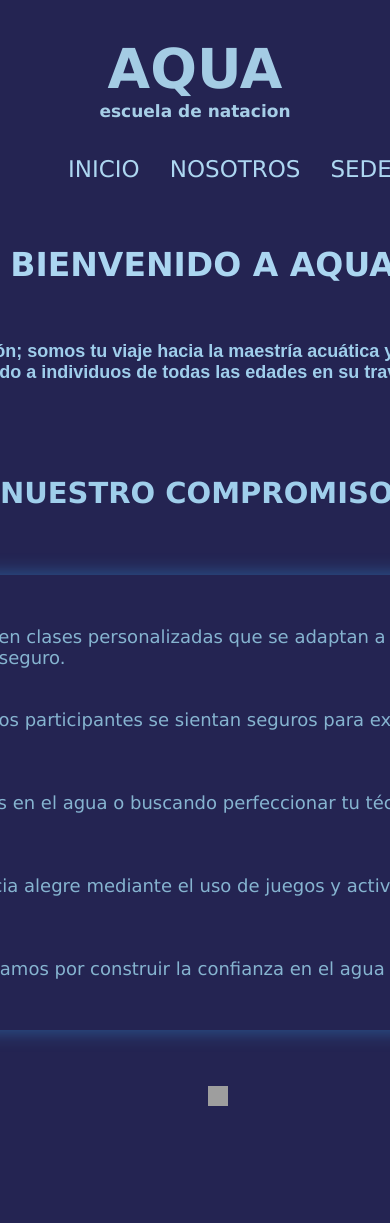
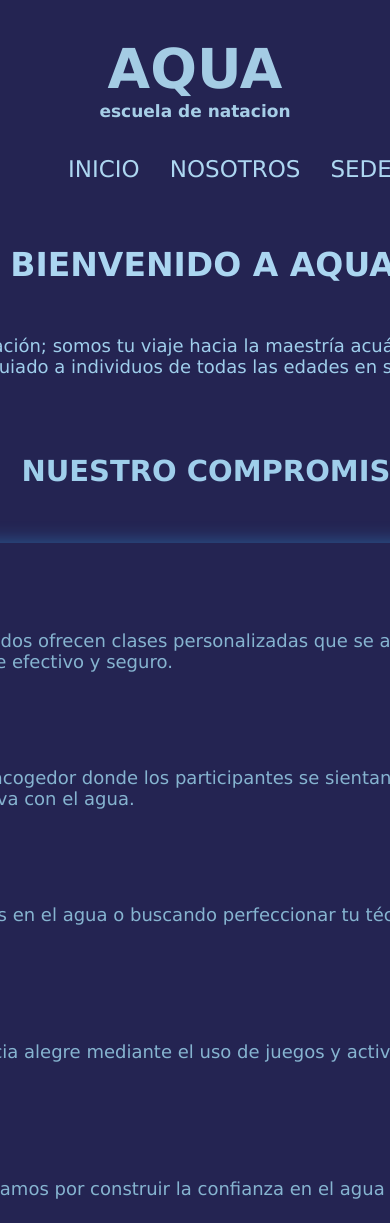
Before and after one commit to lisavaleriagauto/proyecto-final, a plain HTML site: page page/nosotros.html in a window 390 px wide. Shown: the top 1223 px of the page. Before the commit the page ends 1146 px from the top, so only its background shows below. Drawn offline with Linux system fonts and the light colour scheme; grey boxes are pictures that could not be loaded.

Commit message:
guardando cambios

```diff
--- a/css/style.css
+++ b/css/style.css
@@ -29,18 +29,16 @@ h3 {
     font-size: 25px;
 }
 
-h4 {
+h4{
     color: rgb(159, 206, 235);
     font-size: 18px;
-    font-family: sans-serif;
     margin-left: 58px;
 }
 
-h5 {
-    font-size: 24px;
-    margin-left: 30px;
-    margin-right: 15px;
-    color: rgb(159, 206, 235)
+.p-estilo{
+        color: rgb(159, 206, 235);
+        font-size: 18px;
+        margin-left: 58px;
 }
 
 .cuadro {
@@ -272,8 +270,24 @@ padding: 50px;
     grid-template-columns: repeat(2, 1fr);
 }
 
-@media screen and (max-width: 1024px) {
-    .body-body {
-        grid-template-columns: 1fr;
-    }
+/* mq mobile */
+
+@media screen and (max-width: 768px) {
+        .container{
+            grid-template-columns: 0.5fr;
+            grid-template-rows: 0.5fr;
+        }
+
+        .conteiner-prod{
+            grid-template-columns: 1fr;
+        }
+
+        .gridSEDES{
+            grid-template-columns: 1fr;
+        }
+
+        .mainNOSOTROS{
+            grid-template-columns: 0.5fr;
+            grid-template-rows: 0.5fr;
+        }
 }
--- a/page/nosotros.html
+++ b/page/nosotros.html
@@ -13,6 +13,7 @@
     <header>
         <h1>AQUA</h1>
         <h2>escuela de natacion</h2>
+        <nav>
             <ul class="navbar-css">
                 <li><a href="../index.html">INICIO</a></li>
                 <li><a href="nosotros.html">NOSOTROS</a></li>
@@ -20,38 +21,54 @@
                 <li><a href="productos.html">PRODUCTOS</a></li>
                 <li><a href="contacto.html">CONTACTO</a></li>
             </ul>
+        </nav>
+
     </header>
 
     <main class="mainNOSOTROS mainGRID">
         <h3 class="bienvenido-a-aqua">BIENVENIDO A AQUA</h3>
-        <h4>Nos enorgullece ser más que una escuela de natación; somos tu viaje hacia la maestría acuática y la
+        <p class="p-estilo">Nos enorgullece ser más que una escuela de natación; somos tu viaje hacia la maestría acuática y la
             confianza en el agua. <br>Con más de una década de experiencia, hemos guiado a individuos de todas las
-            edades en su travesía desde los primeros chapoteos hasta las técnicas de nado más avanzadas.</h4>
-        <h5 class="compromiso">NUESTRO COMPROMISO:</h5>
+            edades en su travesía desde los primeros chapoteos hasta las técnicas de nado más avanzadas.</p>
+        <h4 class="compromiso">NUESTRO COMPROMISO:</h4>
         <ul class="cuadro descripcion">
             <li>
-                <div class="font">Enseñanza Personalizada:</div>
-                <div> Instructores altamente calificados ofrecen clases personalizadas que
-                se adaptan a las necesidades únicas de cada estudiante, garantizando un aprendizaje efectivo y seguro.</div>
+                <div class="font">
+                    <p>Enseñanza Personalizada:</p></div>
+                <div>
+                    <p>Nuestros instructores altamente calificados ofrecen clases personalizadas que
+                se adaptan a las necesidades únicas de cada estudiante, garantizando un aprendizaje efectivo y seguro.</p> </div>
             </li>
             <li>
-                <div class="font">Ambiente Seguro y Cálido:</div>
-                <div>En crear un ambiente acogedor donde los participantes se sientan
-                seguros para explorar y aprender a su propio ritmo, cultivando así una relación positiva con el agua.</div>
+                <div class="font">
+                    <p>Ambiente seguro y Cálido:</p>
+                </div>
+                <div>
+                    <p>Somos expertos en crear un ambiente acogedor donde los participantes se sientan
+                seguros para explorar y aprender a su propio ritmo, cultivando así una relación positiva con el agua.</p> </div>
             </li>
             <li>
-                <div class="font">Principiantes hasta Avanzados:</div>
-                <div>Sea que estés dando tus primeros pasos en el agua o buscando
-                perfeccionar tu técnica de nado, nuestras clases abarcan desde principiantes hasta niveles avanzados.</div>
+                <div class="font">
+                    <p>Principiantes hasta Avanzados:</p>
+                </div>
+                <div>
+                    <p>Sea que estés dando tus primeros pasos en el agua o buscando
+                perfeccionar tu técnica de nado, nuestras clases abarcan desde principiantes hasta niveles avanzados.</p>
+            </div>
             </li>
             <li>
-                <div class="font">Divertido y Motivador:</div>
-                <div>Hacemos del aprendizaje una experiencia alegre mediante el uso de juegos
-                y actividades lúdicas que fomentan la diversión mientras se adquieren habilidades esenciales.</div> </li>
+                <div class="font">
+                    <p>Divertido y Motivador:</p></div>
+                <div>
+                    <p>Hacemos del aprendizaje una experiencia alegre mediante el uso de juegos
+                y actividades lúdicas que fomentan la diversión mientras se adquieren habilidades esenciales.</p> </div> </li>
             <li>
-                <div class="font">Desarrollo de la Confianza:</div>
-                <div>Más allá de enseñar a nadar, nos esforzamos por construir la confianza en el
-                agua y promover la seguridad acuática en cada uno de nuestros estudiantes.</div></li>
+                <div class="font">
+                    <p>Desarrollo de la Confianza:</p>
+                </div>
+                <div>
+                    <p>Más allá de enseñar a nadar, nos esforzamos por construir la confianza en el
+                agua y promover la seguridad acuática en cada uno de nuestros estudiantes.</p> </div></li>
         </ul>
     </main>
 
```
Also changed, not shown: index.html (+4 -1 lines), page/contacto.html (+3 -1 lines), page/productos.html (+2 -0 lines), page/sedes.html (+3 -1 lines). Lines whose indentation alone changed are shown as unchanged.
